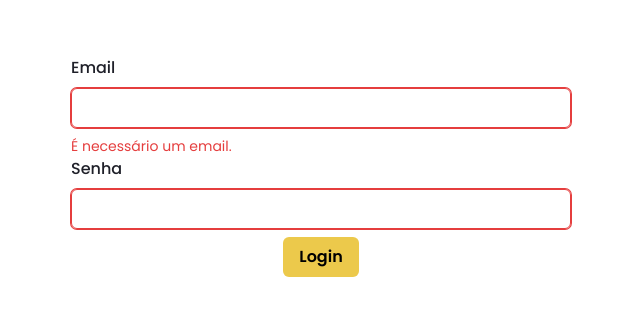
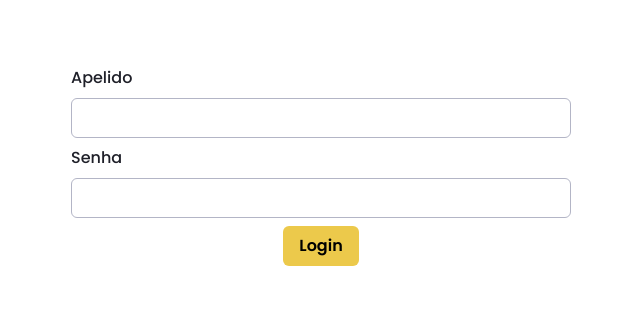
Before and after one commit to utfpr/ppgcc-cm-datacapes-front, a Next.js app: page /login in a window 1280 px wide. Shown: the part 234-550 px from the top of the page, without its empty margins (319-959 px from the left). Built offline with nearby package versions, Linux system fonts and the light colour scheme.

Commit message:
feat: 🎸 Adding Yup to help with the form validation

```diff
--- a/components/LoginForm/index.tsx
+++ b/components/LoginForm/index.tsx
@@ -2,21 +2,38 @@ import {
   FormControl,
   FormLabel,
   Input,
-  FormErrorMessage,
-  FormHelperText,
   VStack,
   Button,
 } from "@chakra-ui/react";
-import { useState } from "react";
+import { useFormik } from "formik";
+import * as Yup from "yup";
 
 export default function LoginForm() {
   // function errorMessageExample() {
   // function errorMessageExample() {
-  const [input, setInput] = useState("");
+  // const [input, setInput] = useState("");
 
-  const handleInputChange = (e) => setInput(e.target.value);
+  // const handleInputChange = (e) => setInput(e.target.value);
 
-  const isError = input === "";
+  const formik = useFormik({
+    initialValues: {
+      nickname: "",
+      password: "",
+    },
+    validationSchema: Yup.object({
+      nickname: Yup.string()
+        .required("É necessário inserir um apelido")
+        .min(6, "Nickname é muito curto"),
+
+      password: Yup.string().required("É necessário inserir uma senha"),
+    }),
+    onSubmit: (values, actions) => {
+      alert(JSON.stringify(values, null, 2));
+      actions.resetForm();
+    },
+  });
+
+  // const isError = input === "";
 
   return (
     <VStack
@@ -25,33 +42,27 @@ export default function LoginForm() {
       w={{ base: "90%", md: 500 }}
       h="100vh"
       justifyContent="center"
+      onSubmit={formik.handleSubmit}
     >
-      <FormControl isInvalid={isError}>
-        <FormLabel htmlFor="email">Email</FormLabel>
+      <FormControl>
+        <FormLabel>Apelido</FormLabel>
         <Input
-          id="email"
-          type="email"
-          value={input}
-          onChange={handleInputChange}
+          id="nickname"
+          type="text"
+          value={formik.values.nickname}
+          onChange={formik.handleChange}
         />
-        {!isError ? (
-          <FormHelperText>
-            Entre utilizando o email da universidade tecnológica federal do
-            paraná.
-          </FormHelperText>
-        ) : (
-          <FormErrorMessage>É necessário um email.</FormErrorMessage>
-        )}
-
+      </FormControl>
+      <FormControl>
         <FormLabel htmlFor="password">Senha</FormLabel>
         <Input
           id="password"
           type="password"
-          value={input}
-          onChange={handleInputChange}
+          value={formik.values.password}
+          onChange={formik.handleChange}
         ></Input>
       </FormControl>
-      <Button colorScheme="yellow" variant="solid">
+      <Button colorScheme="yellow" variant="solid" type="submit">
         Login
       </Button>
     </VStack>
--- a/package.json
+++ b/package.json
@@ -14,6 +14,7 @@
     "@emotion/react": "^11.8.2",
     "@emotion/styled": "^11.8.1",
     "axios": "^0.26.1",
+    "formik": "^2.2.9",
     "framer-motion": "^6.2.8",
     "next": "12.1.0",
     "react": "17.0.2",
@@ -21,7 +22,8 @@
     "react-hook-form": "^7.28.1",
     "react-icons": "^4.3.1",
     "react-query": "^3.34.19",
-    "react-toastify": "^8.2.0"
+    "react-toastify": "^8.2.0",
+    "yup": "^0.32.11"
   },
   "devDependencies": {
     "@testing-library/dom": "^8.11.3",
```
Also changed, not shown: 1 other file (tests, documents, lock files or other folders).
